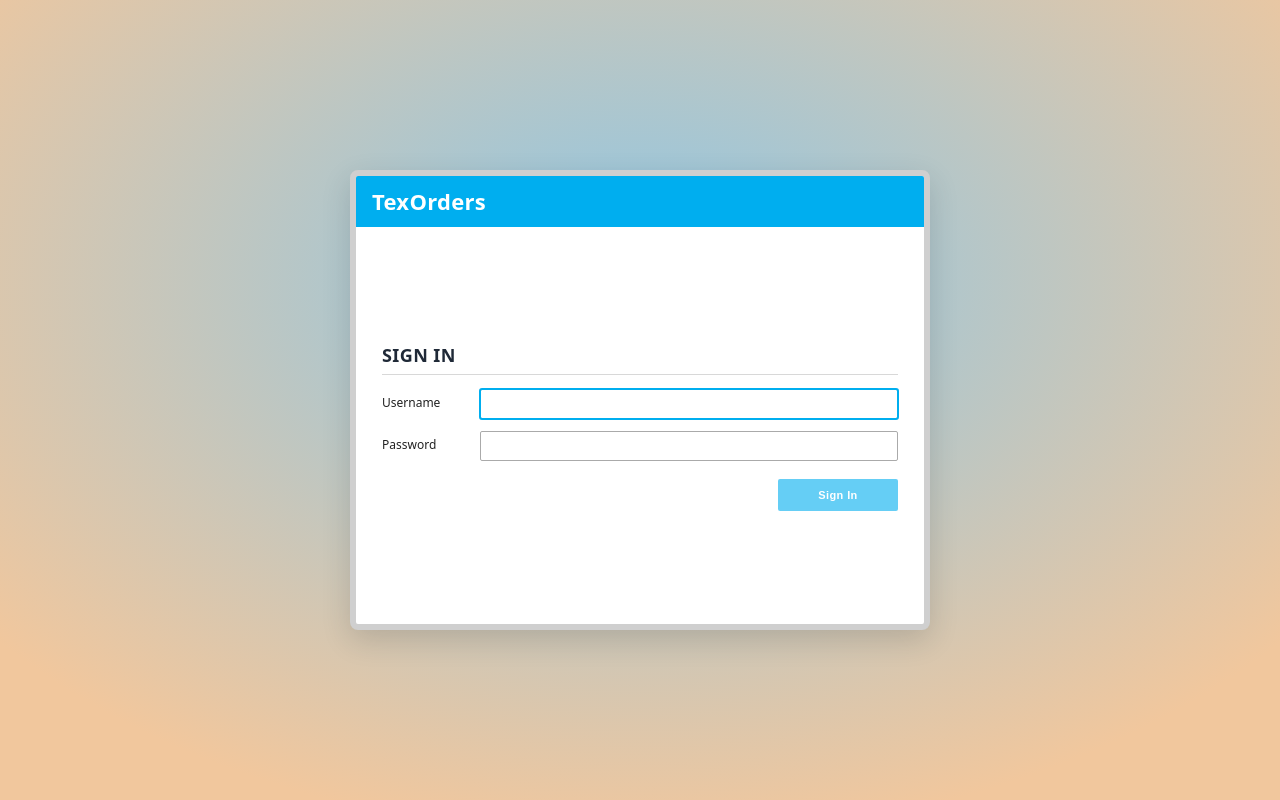
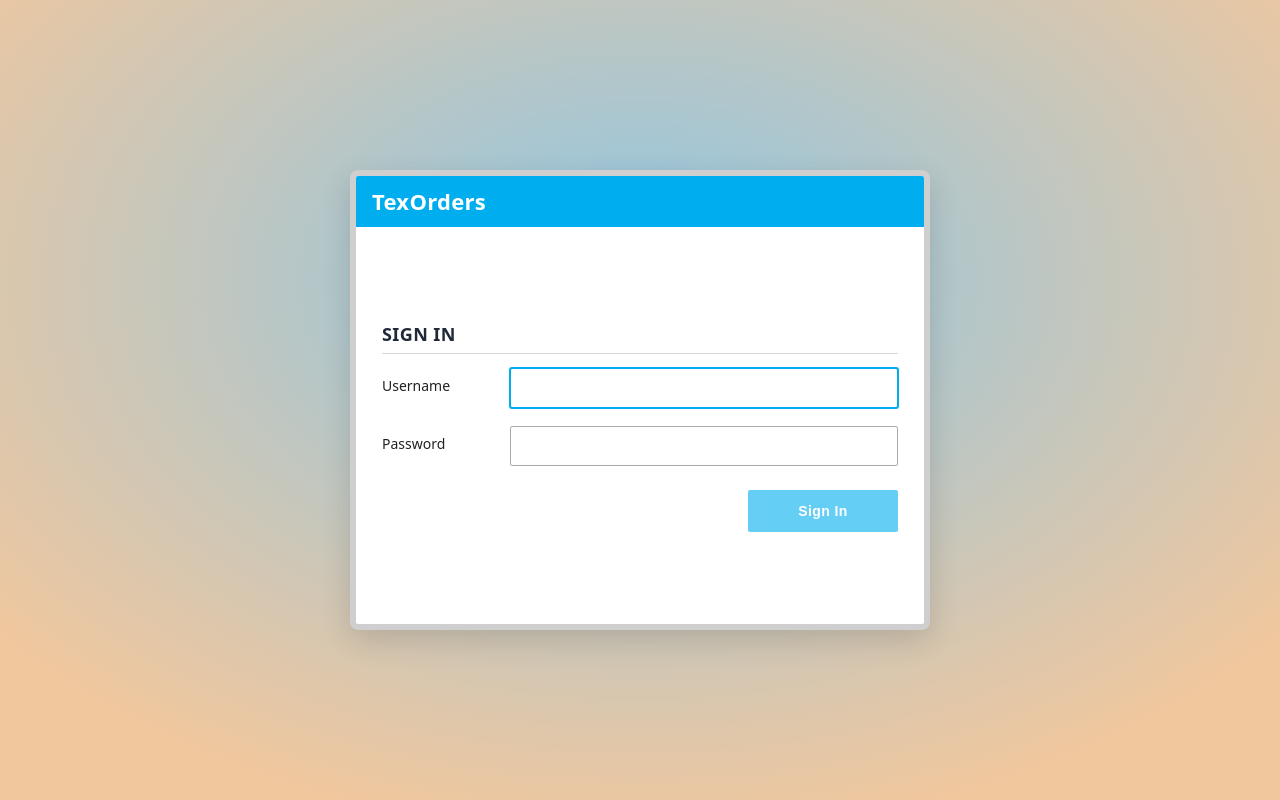
Before and after one commit to Mohan2928/sales-order-app, a React (Vite) app in the folder frontend/: page /login in a window 1280 px wide. Built offline with nearby package versions, Linux system fonts and the light colour scheme.

Commit message:
Login: larger inner text, inputs, button and spacing for bigger card

```diff
--- a/frontend/src/pages/Login.css
+++ b/frontend/src/pages/Login.css
@@ -51,26 +51,35 @@
 }
 
 .login-card .field {
-  grid-template-columns: 90px 1fr;
-  margin-bottom: 12px;
+  grid-template-columns: 120px 1fr;
+  margin-bottom: 18px;
+}
+.login-card .field .label {
+  font-size: 14px;
+  padding-top: 9px;
+}
+.login-card .field input {
+  height: 40px;
+  font-size: 14px;
 }
 
 .login-actions {
   display: flex;
   justify-content: flex-end;
-  margin-top: 18px;
+  margin-top: 24px;
 }
 
 .login-actions .btn {
-  min-width: 120px;
-  height: 32px;
+  min-width: 150px;
+  height: 42px;
+  font-size: 14px;
 }
 
 .login-alert {
-  font-size: 12px;
-  padding: 8px 10px;
+  font-size: 13px;
+  padding: 10px 12px;
   border-radius: 3px;
-  margin-bottom: 12px;
+  margin-bottom: 14px;
   line-height: 1.4;
 }
 .login-alert.error {
@@ -97,10 +106,10 @@
   background: none;
   border: 0;
   color: var(--blue-dark);
-  font-size: 12px;
+  font-size: 13px;
   font-weight: 600;
   cursor: pointer;
-  padding: 4px 2px;
+  padding: 6px 2px;
 }
 .login-link:hover {
   color: var(--blue);
```
Also changed, not shown: 2 other files (tests, documents, lock files or other folders).
